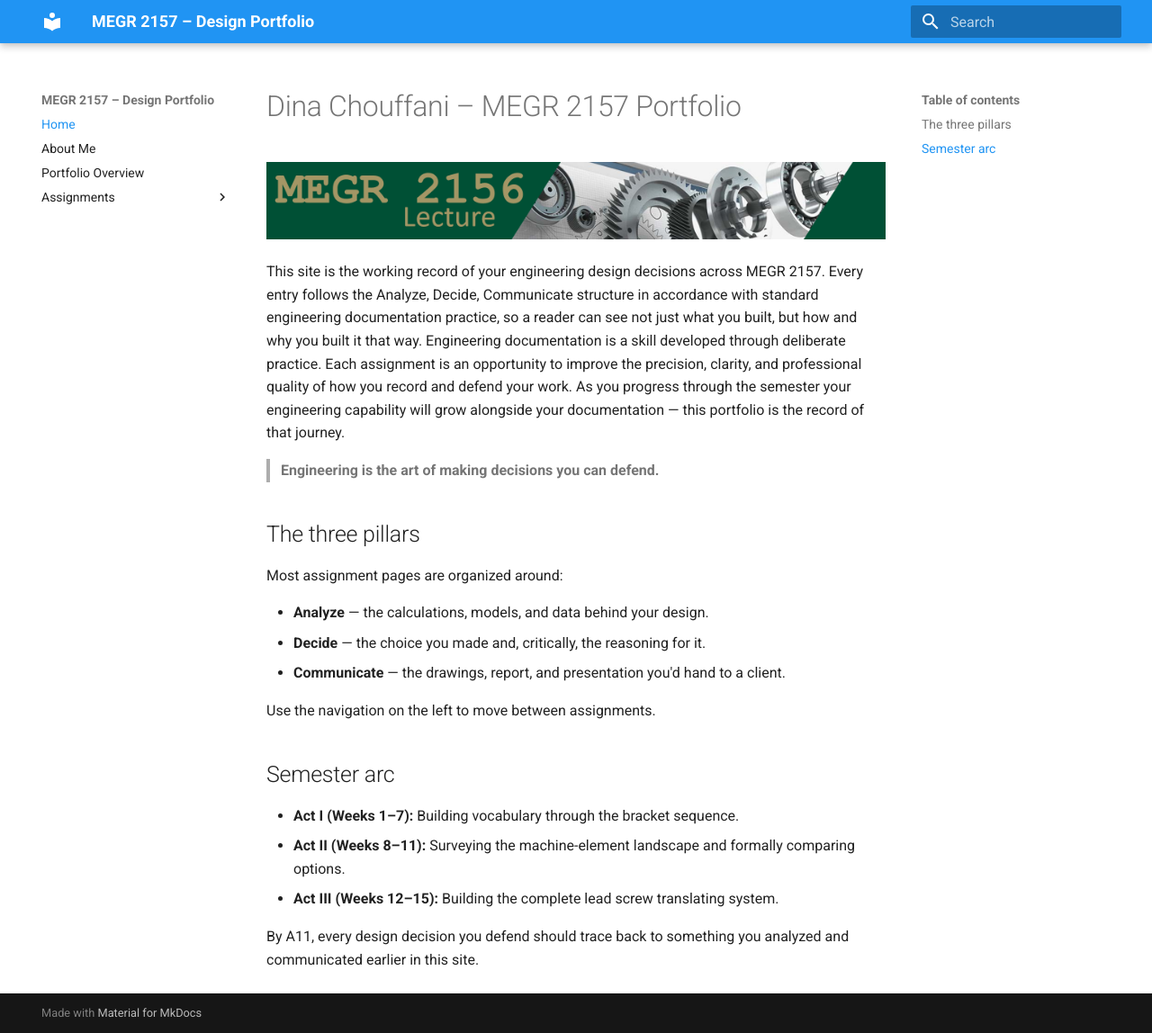
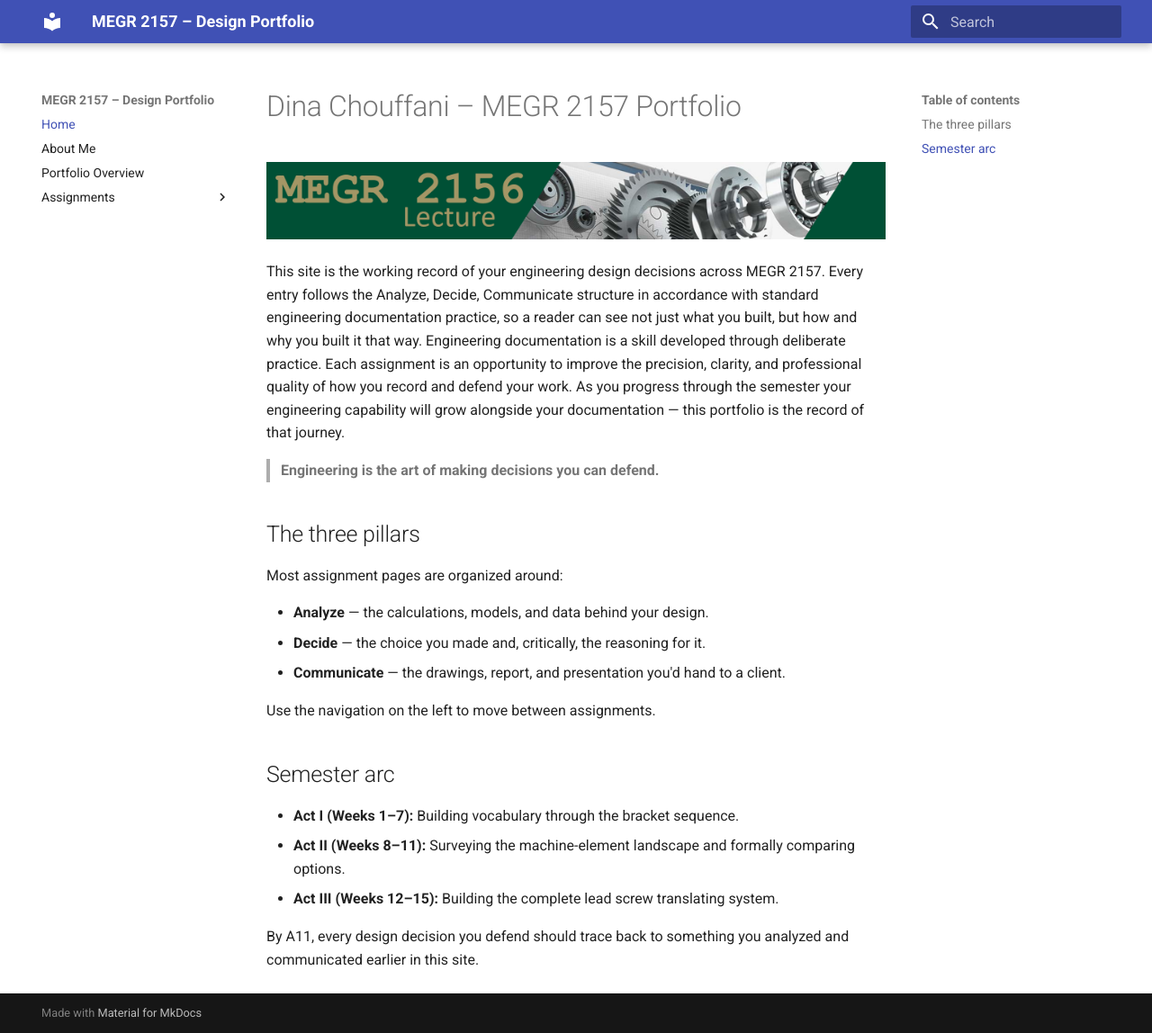
Before and after one commit to dchouffani/megr2156-portfolio, an MkDocs documentation site: the page built from docs/index.md, in a window 1280 px wide and 1148 px high. Shown: the whole window at 90% size. Built offline with MkDocs 1.6.1 and Material for MkDocs 9.7.7, drawn with Linux system fonts in a browser that asks for light colours.

Commit message:
Change primary color from blue to navy

```diff
--- a/mkdocs.yml
+++ b/mkdocs.yml
@@ -4,7 +4,7 @@ site_description: Design portfolio documentation, built with the Analyze / Decid
 theme:
   name: material
   palette:
-    primary: blue
+    primary: navy
   features:
     - navigation.instant
     - navigation.tracking
```
